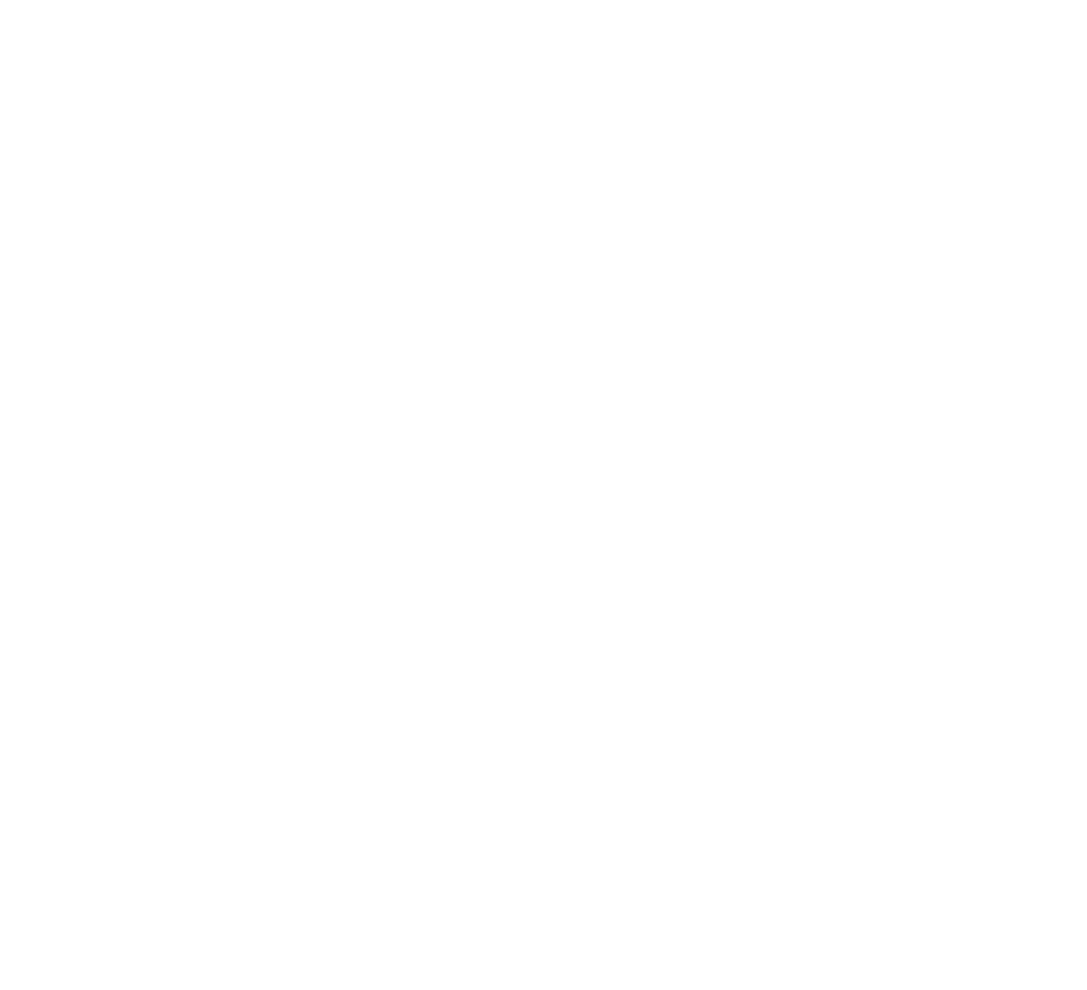
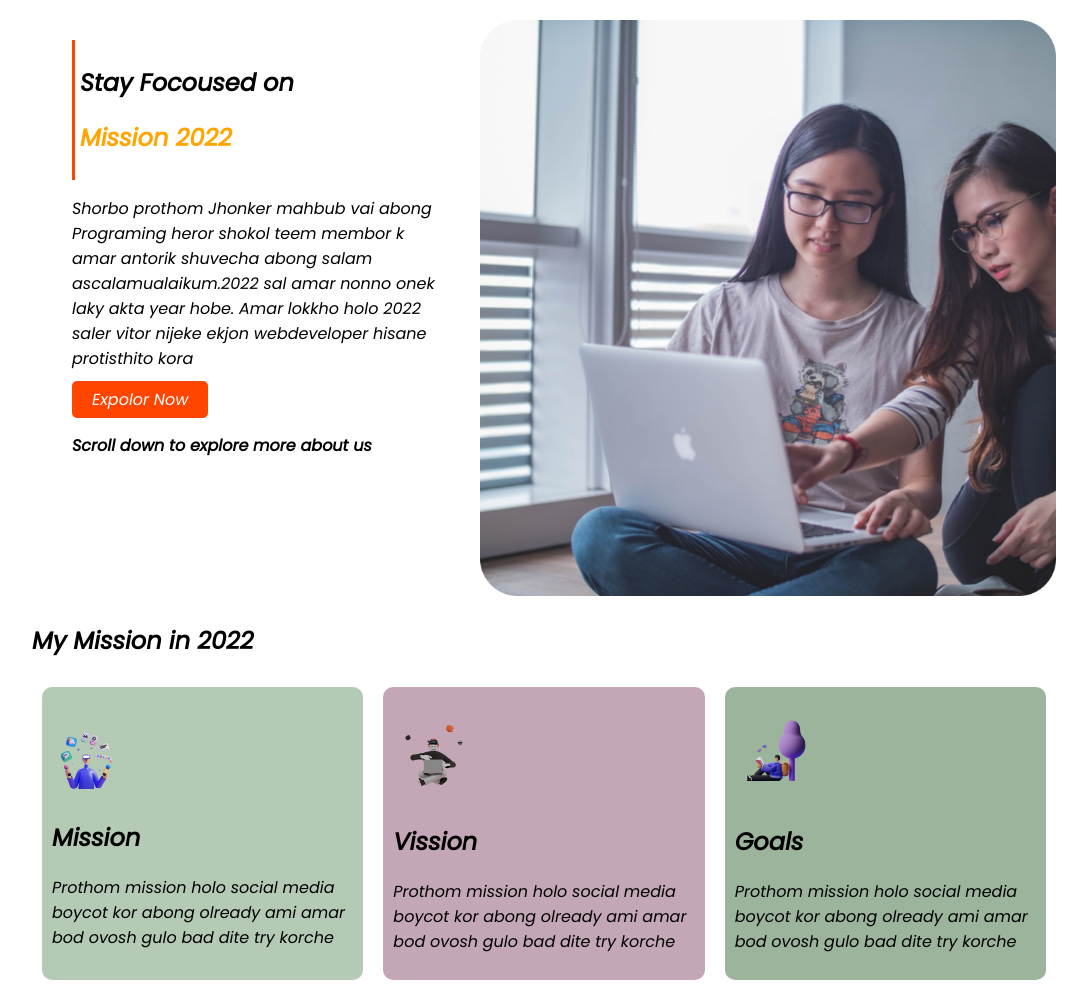
Before and after one commit to Ferojahammed1990/assignmentone-repo, a plain HTML site: page index.html in a window 1280 px wide. Shown: the whole page, without its empty margins (96-1183 px from the left). Before the commit the page ends 800 px from the top, so only its background shows below. Drawn offline with Linux system fonts and the light colour scheme.

Commit message:
secound push

```diff
--- a/index.html
+++ b/index.html
@@ -12,7 +12,46 @@
 </head>
 <body>
     <section class="section-one">
+        <div class="focoused">
+            <div id="border">
+                <h1>Stay Focoused on</h1>
+                <h1 id="color">Mission 2022</h1>
+            </div>
+            <p> Shorbo prothom Jhonker mahbub vai abong Programing heror shokol teem membor k amar antorik shuvecha abong salam ascalamualaikum.2022 sal amar nonno onek laky akta year hobe. Amar lokkho holo 2022 saler vitor nijeke ekjon webdeveloper hisane protisthito kora </p>
+            <a class="button" href="#">Expolor Now</a>
+            <h4>Scroll down to explore more about us</h4>
+        </div>
+        <div class="pic-one">
+            <img src="images/pictures/coding.png" alt="">
+        </div>
 
+    </section>
+
+    <section class=" section-two">
+        <h1>My Mission in <span>2022</span></h1>
+        <div class="main">
+            <div class="mission">
+                <img src="images/illustrators/illustrator-1.png" alt="">
+                <h1>Mission</h1>
+                <p>Prothom mission holo social media boycot kor
+                    abong olready ami amar bod ovosh gulo bad dite try korche
+                </p>
+            </div>
+            <div class="mission-tow">
+                <img src="images/illustrators/illustrator-2.png" alt="">
+                <h1>Vission</h1>
+                <p>Prothom mission holo social media boycot kor
+                    abong olready ami amar bod ovosh gulo bad dite try korche
+                </p>
+            </div>
+            <div class="mission-three">
+                <img src="images/illustrators/illustrator-3.png" alt="">
+                <h1>Goals</h1>
+                <p>Prothom mission holo social media boycot kor
+                    abong olready ami amar bod ovosh gulo bad dite try korche
+                </p>
+            </div>
+        </div>
 
     </section>
 
--- a/style.css
+++ b/style.css
@@ -1,3 +1,69 @@
 body{
     font-family: 'Poppins', sans-serif;
+    width: 80%;
+    margin: auto;
 }
+.section-one{
+    display: flex;
+    width: 100%;
+    height: 80%;
+}
+.focoused{
+    width: 100%;
+    padding: 40px;
+}
+img{
+   width: 100%;
+   margin-top: 20px;
+
+
+}
+#color{
+    color:orange
+}
+.button{
+    text-decoration: none;
+
+    padding:7px 20px;
+    background-color: orangered;
+    border-radius: 5px;
+    color:white;
+
+}
+
+#border{
+    border-left:3px solid orangered;
+    padding: 5px;
+}
+section-two{
+    margin:50px;
+}
+.main{
+    display: flex;
+
+}
+.main img{
+    width:80px;
+
+}
+.mission{
+
+    background-color: rgb(180, 202, 180);
+    border-radius: 10px;
+    margin:10px;
+    padding:10px;
+}
+.mission-tow{
+
+    background-color: rgba(173, 133, 155, 0.719);
+    border-radius: 10px;
+    margin:10px;
+    padding:10px;
+}
+.mission-three{
+
+    background-color: rgb(156, 180, 156);
+    border-radius: 10px;
+    margin:10px;
+    padding:10px;
+}
```
